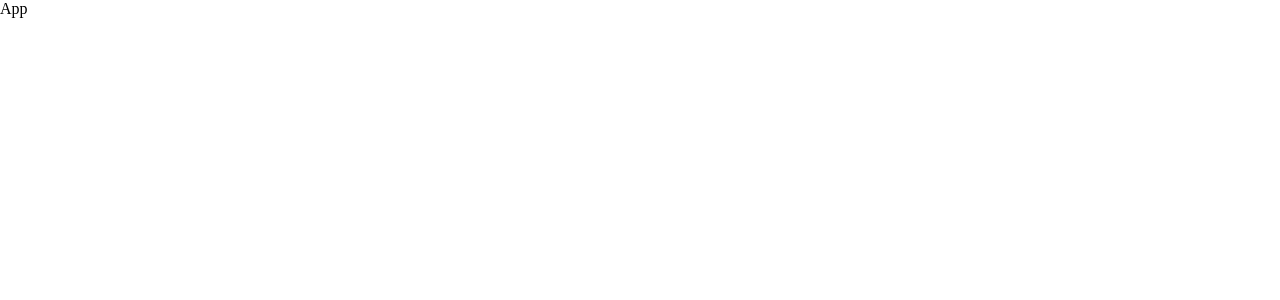
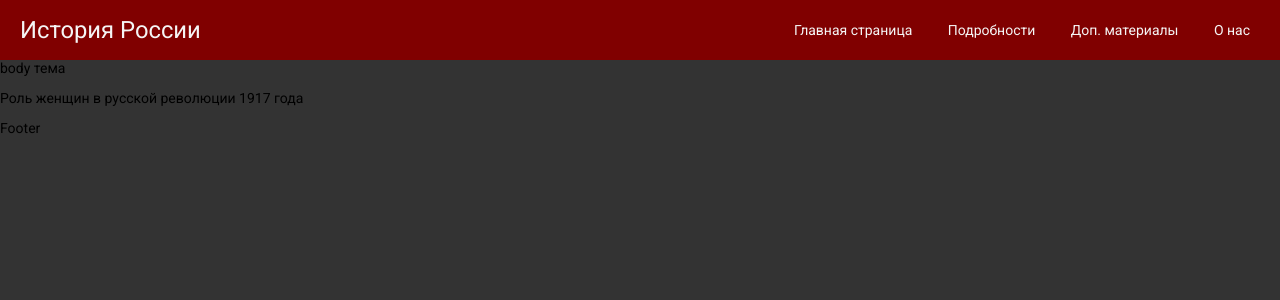
Before and after one commit to NoobTest17/SyteNGTY, a React (Create React App) app: page / in a window 1280 px wide. Shown: the top 300 px of the page. Built offline with nearby package versions, Linux system fonts and the light colour scheme.

Commit message:
часть шапки и начало подвала

```diff
--- a/public/index.html
+++ b/public/index.html
@@ -8,6 +8,9 @@
       name="description"
       content="Web site created using create-react-app"
     />
+    <link rel="preconnect" href="https://fonts.googleapis.com">
+    <link rel="preconnect" href="https://fonts.gstatic.com" crossorigin>
+    <link href="https://fonts.googleapis.com/css2?family=Roboto&display=swap" rel="stylesheet">
     <title>React App</title>
   </head>
   <body>
--- a/src/App.js
+++ b/src/App.js
@@ -1,8 +1,13 @@
+import React from 'react';
+import {Layouts} from "./components/Commons/Layouts";
+
 function App() {
   return (
-    <div>
-      App
-    </div>
+      <div>
+        <Layouts>
+
+        </Layouts>
+      </div>
   );
 }
 
--- /dev/null
+++ b/src/components/Commons/Layouts/Layouts.module.scss
@@ -0,0 +1,5 @@
+.main {
+  width: 100%;
+  margin: 0;
+
+}
--- /dev/null
+++ b/src/components/Commons/Layouts/index.jsx
@@ -0,0 +1,18 @@
+import React from 'react';
+import {Header} from "../../Header";
+import {Footer} from "../../Footer";
+import styles from './Layouts.module.scss'
+
+export const Layouts = () => {
+  return (
+      <div className={styles.main}>
+        <Header/>
+        body
+        тема
+        <p>
+          Роль женщин в русской революции 1917 года
+        </p>
+        <Footer/>
+      </div>
+  );
+};
--- /dev/null
+++ b/src/components/Footer/index.jsx
@@ -0,0 +1,9 @@
+import React from 'react';
+
+export const Footer = () => {
+  return (
+      <footer>
+        Footer
+      </footer>
+  );
+};
--- /dev/null
+++ b/src/components/Header/Header.module.scss
@@ -0,0 +1,31 @@
+.header {
+  background-color: #800000;
+  height: 60px;
+  color: whitesmoke;
+  //color: #F5F5DC;
+
+  display: flex;
+  justify-content: space-between;
+  padding: 0 20px 0 20px;
+  align-items: center;
+
+  .logo {
+    font-size: 1.7em;
+  }
+
+  .NavBar {
+    width: 40%;
+    padding-right: 10px;
+
+    .list {
+      display: flex;
+      justify-content: space-between;
+      list-style: none;
+
+      a {
+        color: whitesmoke;
+        text-decoration: none;
+      }
+    }
+  }
+}
--- /dev/null
+++ b/src/components/Header/index.jsx
@@ -0,0 +1,18 @@
+import React from 'react';
+import styles from './Header.module.scss';
+
+export const Header = () => {
+  return (
+      <header className={styles.header}>
+        <div className={styles.logo}>История России</div>
+        <nav className={styles.NavBar}>
+          <ul className={styles.list}>
+            <li><a href="">Главная страница</a></li>
+            <li><a href="">Подробности</a></li>
+            <li><a href="">Доп. материалы</a></li>
+            <li><a href="">О нас</a></li>
+          </ul>
+        </nav>
+      </header>
+  );
+};
--- a/src/index.scss
+++ b/src/index.scss
@@ -1,4 +1,8 @@
 body {
-  margin: 0;
+  margin: auto;
   padding: 0;
+  max-width: 1440px;
+  font-size: 14px;
+  font-family: 'Roboto', sans-serif;
+  background-color: #333333;
 }
```
